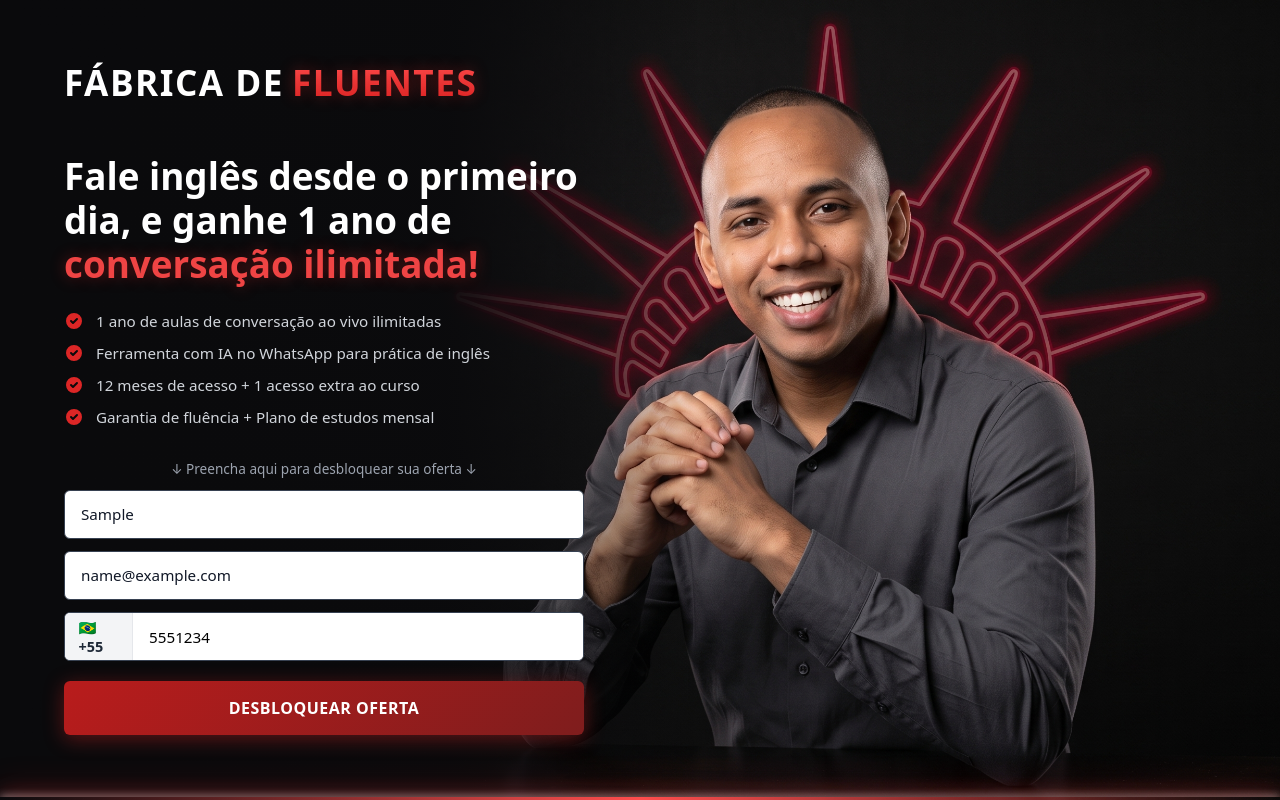
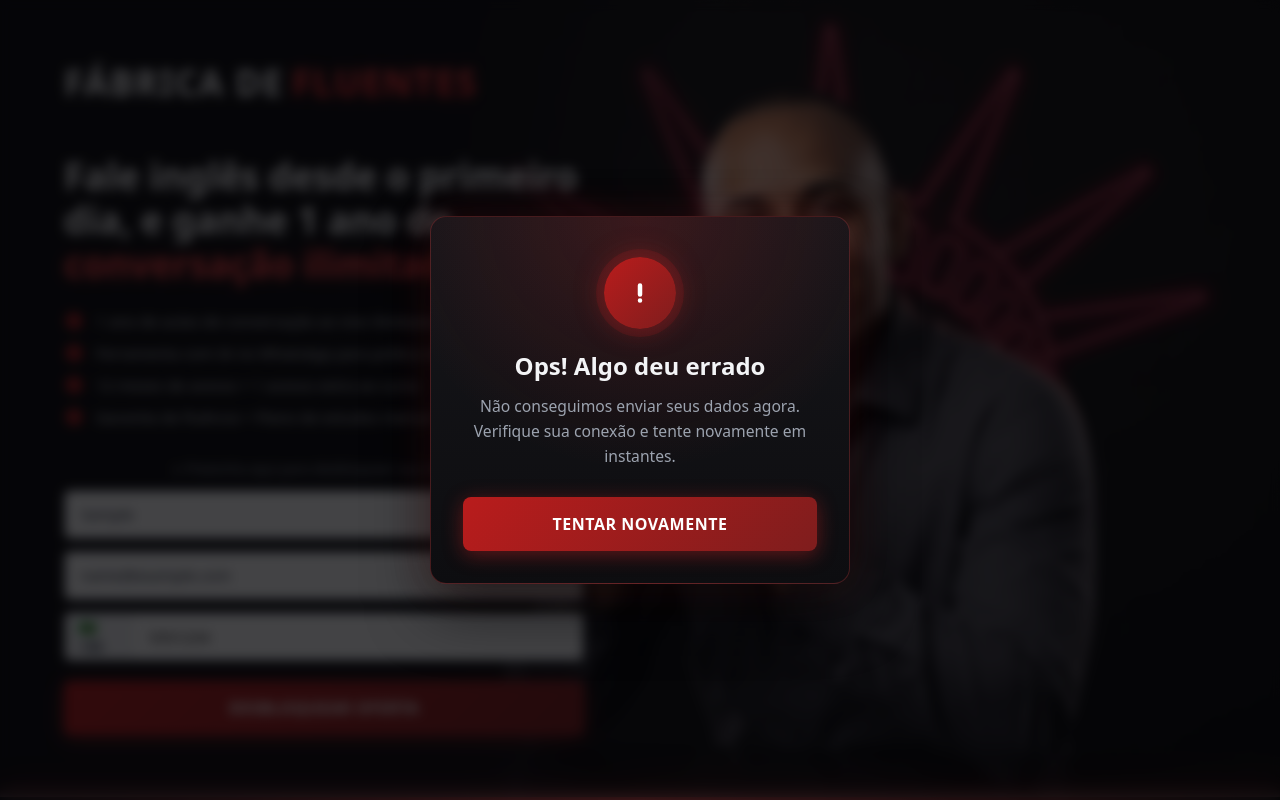
Before and after one commit to DanielSousa07/fabrica-de-fluentes-pre-matricula, a React (Vite) app: page / in a window 1280 px wide. Both pictures are taken after typing "Sample", "name@example.com", "5551234" into the empty fields and a click on the button "DESBLOQUEAR OFERTA". Shown: the top 800 px of the page. Built offline with nearby package versions, Linux system fonts and the light colour scheme; no server answers.

Commit message:
feat: substitui alert por modal de feedback no envio dos formulários
Centraliza a lógica dos formulários no hook useLeadForm e exibe
FeedbackModal com estados de sucesso e erro.

Co-Authored-By: Claude Opus 5.5 <noreply@anthropic.com>

```diff
--- a/src/components/ComparisonSection/ComparisonSection.jsx
+++ b/src/components/ComparisonSection/ComparisonSection.jsx
@@ -1,29 +1,10 @@
-import { useState } from 'react';
-import { sendLead } from '../../services/sendLead';
+import { useLeadForm } from '../../hooks/useLeadForm';
+import { FeedbackModal } from '../ui/FeedbackModal';
 import styles from './ComparisonSection.module.css';
 
 export function ComparisonSection() {
-  const [formData, setFormData] = useState({ name: '', email: '', phone: '' });
-  const [isSending, setIsSending] = useState(false);
-
-  const handleChange = (e) => {
-    const { name, value } = e.target;
-    setFormData((prev) => ({ ...prev, [name]: value }));
-  };
-
-  const handleSubmit = async (e) => {
-    e.preventDefault();
-    setIsSending(true);
-    try {
-      await sendLead(formData, 'Formulário de pré-matrícula');
-      alert('Vaga garantida com sucesso!');
-      setFormData({ name: '', email: '', phone: '' });
-    } catch {
-      alert('Não foi possível enviar. Tente novamente em instantes.');
-    } finally {
-      setIsSending(false);
-    }
-  };
+  const { formData, isSending, feedback, handleChange, handleSubmit, closeFeedback } =
+    useLeadForm('Formulário de pré-matrícula');
 
   return (
     <section className={styles.section}>
@@ -128,6 +109,8 @@ export function ComparisonSection() {
                 {isSending ? 'ENVIANDO...' : 'GARANTIR VAGA'}
               </button>
             </form>
+
+            <FeedbackModal feedback={feedback} successTitle="Vaga garantida!" onClose={closeFeedback} />
           </div>
         </div>
 
--- a/src/components/Hero/LeadForm.jsx
+++ b/src/components/Hero/LeadForm.jsx
@@ -1,29 +1,10 @@
-import { useState } from 'react';
-import { sendLead } from '../../services/sendLead';
+import { useLeadForm } from '../../hooks/useLeadForm';
+import { FeedbackModal } from '../ui/FeedbackModal';
 import styles from './LeadForm.module.css';
 
 export function LeadForm({ onSubmit }) {
-  const [formData, setFormData] = useState({ name: '', email: '', phone: '' });
-  const [isSending, setIsSending] = useState(false);
-
-  const handleChange = (e) => {
-    const { name, value } = e.target;
-    setFormData((prev) => ({ ...prev, [name]: value }));
-  };
-
-  const handleSubmit = async (e) => {
-    e.preventDefault();
-    setIsSending(true);
-    try {
-      await sendLead(formData, 'Formulário do topo');
-      alert('Oferta solicitada com sucesso!');
-      setFormData({ name: '', email: '', phone: '' });
-    } catch {
-      alert('Não foi possível enviar. Tente novamente em instantes.');
-    } finally {
-      setIsSending(false);
-    }
-  };
+  const { formData, isSending, feedback, handleChange, handleSubmit, closeFeedback } =
+    useLeadForm('Formulário do topo');
 
   return (
     <div className={styles.formContainer}>
@@ -54,6 +35,8 @@ export function LeadForm({ onSubmit }) {
           {isSending ? 'ENVIANDO...' : 'DESBLOQUEAR OFERTA'}
         </button>
       </form>
+
+      <FeedbackModal feedback={feedback} successTitle="Oferta solicitada!" onClose={closeFeedback} />
     </div>
   );
 }
--- /dev/null
+++ b/src/components/ui/FeedbackModal.jsx
@@ -0,0 +1,69 @@
+import { useEffect, useRef } from 'react';
+import { createPortal } from 'react-dom';
+import styles from './FeedbackModal.module.css';
+
+export function FeedbackModal({ feedback, successTitle, onClose }) {
+  const buttonRef = useRef(null);
+
+  useEffect(() => {
+    if (!feedback) return;
+    buttonRef.current?.focus();
+    const handleKey = (e) => e.key === 'Escape' && onClose();
+    document.addEventListener('keydown', handleKey);
+    document.body.style.overflow = 'hidden';
+    return () => {
+      document.removeEventListener('keydown', handleKey);
+      document.body.style.overflow = '';
+    };
+  }, [feedback, onClose]);
+
+  if (!feedback) return null;
+
+  const isSuccess = feedback.type === 'success';
+  const firstName = feedback.name?.split(' ')[0];
+
+  return createPortal(
+    <div className={styles.backdrop} onClick={onClose}>
+      <div
+        className={styles.modal}
+        role="dialog"
+        aria-modal="true"
+        aria-labelledby="feedback-title"
+        onClick={(e) => e.stopPropagation()}
+      >
+        <div className={isSuccess ? styles.iconSuccess : styles.iconError}>
+          {isSuccess ? (
+            <svg viewBox="0 0 24 24" fill="none" stroke="currentColor" strokeWidth="3" strokeLinecap="round" strokeLinejoin="round">
+              <path className={styles.checkPath} d="M5 12.5l4.5 4.5L19 7.5" />
+            </svg>
+          ) : (
+            <svg viewBox="0 0 24 24" fill="none" stroke="currentColor" strokeWidth="3" strokeLinecap="round">
+              <path d="M12 7v6M12 17h.01" />
+            </svg>
+          )}
+        </div>
+
+        <h3 id="feedback-title" className={styles.title}>
+          {isSuccess ? successTitle : 'Ops! Algo deu errado'}
+        </h3>
+
+        <p className={styles.text}>
+          {isSuccess ? (
+            <>
+              {firstName ? <>Obrigado, <strong>{firstName}</strong>! </> : 'Obrigado! '}
+              Recebemos seus dados e em breve você receberá todos os detalhes da sua{' '}
+              <span className={styles.highlight}>oferta exclusiva</span>.
+            </>
+          ) : (
+            'Não conseguimos enviar seus dados agora. Verifique sua conexão e tente novamente em instantes.'
+          )}
+        </p>
+
+        <button ref={buttonRef} type="button" className={styles.button} onClick={onClose}>
+          {isSuccess ? 'PERFEITO!' : 'TENTAR NOVAMENTE'}
+        </button>
+      </div>
+    </div>,
+    document.body
+  );
+}
--- /dev/null
+++ b/src/components/ui/FeedbackModal.module.css
@@ -0,0 +1,145 @@
+.backdrop {
+  position: fixed;
+  inset: 0;
+  z-index: 1000;
+  display: flex;
+  align-items: center;
+  justify-content: center;
+  padding: 1rem;
+  background: rgba(5, 5, 7, 0.75);
+  backdrop-filter: blur(6px);
+  animation: fadeIn 0.2s ease-out;
+}
+
+.modal {
+  position: relative;
+  width: 100%;
+  max-width: 420px;
+  padding: 2.5rem 2rem 2rem;
+  border-radius: 16px;
+  border: 1px solid rgba(239, 68, 68, 0.25);
+  background:
+    radial-gradient(circle at 50% 0%, rgba(220, 38, 38, 0.18) 0%, transparent 60%),
+    linear-gradient(180deg, #16161a 0%, #0d0d10 100%);
+  box-shadow: 0 25px 60px rgba(0, 0, 0, 0.6), 0 0 40px rgba(220, 38, 38, 0.15);
+  text-align: center;
+  animation: popIn 0.35s cubic-bezier(0.34, 1.56, 0.64, 1);
+}
+
+.iconSuccess,
+.iconError {
+  width: 72px;
+  height: 72px;
+  margin: 0 auto 1.25rem;
+  display: flex;
+  align-items: center;
+  justify-content: center;
+  border-radius: 50%;
+  color: #ffffff;
+}
+
+.iconSuccess {
+  background: linear-gradient(135deg, #22c55e 0%, #15803d 100%);
+  box-shadow: 0 0 0 8px rgba(34, 197, 94, 0.12), 0 0 30px rgba(34, 197, 94, 0.35);
+}
+
+.iconError {
+  background: linear-gradient(135deg, #b91c1c 0%, #7f1d1d 100%);
+  box-shadow: 0 0 0 8px rgba(220, 38, 38, 0.12), 0 0 30px var(--red-glow);
+}
+
+.iconSuccess svg,
+.iconError svg {
+  width: 36px;
+  height: 36px;
+}
+
+.checkPath {
+  stroke-dasharray: 24;
+  stroke-dashoffset: 24;
+  animation: drawCheck 0.4s 0.25s ease-out forwards;
+}
+
+.title {
+  margin-bottom: 0.75rem;
+  font-size: 1.5rem;
+  font-weight: 800;
+  color: var(--text-main);
+}
+
+.text {
+  margin-bottom: 1.75rem;
+  font-size: 0.98rem;
+  line-height: 1.6;
+  color: var(--text-muted);
+}
+
+.text strong {
+  color: var(--text-main);
+}
+
+.highlight {
+  color: #ef4444;
+  font-weight: 700;
+}
+
+.button {
+  width: 100%;
+  padding: 1rem;
+  border: none;
+  border-radius: 8px;
+  background: linear-gradient(135deg, #b91c1c 0%, #7f1d1d 100%);
+  color: #ffffff;
+  font-size: 1rem;
+  font-weight: 700;
+  letter-spacing: 0.5px;
+  cursor: pointer;
+  box-shadow: 0 4px 20px var(--red-glow);
+  transition: transform 0.2s, box-shadow 0.2s;
+}
+
+.button:hover {
+  transform: translateY(-2px);
+  box-shadow: 0 6px 28px rgba(220, 38, 38, 0.55);
+}
+
+.button:focus-visible {
+  outline: 2px solid #ef4444;
+  outline-offset: 3px;
+}
+
+@keyframes fadeIn {
+  from { opacity: 0; }
+  to { opacity: 1; }
+}
+
+@keyframes popIn {
+  from { opacity: 0; transform: scale(0.9) translateY(12px); }
+  to { opacity: 1; transform: scale(1) translateY(0); }
+}
+
+@keyframes drawCheck {
+  to { stroke-dashoffset: 0; }
+}
+
+@media (prefers-reduced-motion: reduce) {
+  .backdrop,
+  .modal,
+  .checkPath {
+    animation: none;
+  }
+
+  .checkPath {
+    stroke-dashoffset: 0;
+  }
+}
+
+@media (max-width: 480px) {
+  .modal {
+    padding: 2rem 1.5rem 1.5rem;
+  }
+
+  .title {
+    font-size: 1.3rem;
+  }
+}
--- /dev/null
+++ b/src/hooks/useLeadForm.js
@@ -0,0 +1,33 @@
+import { useCallback, useState } from 'react';
+import { sendLead } from '../services/sendLead';
+
+const EMPTY_FORM = { name: '', email: '', phone: '' };
+
+export function useLeadForm(origem) {
+  const [formData, setFormData] = useState(EMPTY_FORM);
+  const [isSending, setIsSending] = useState(false);
+  const [feedback, setFeedback] = useState(null);
+
+  const handleChange = (e) => {
+    const { name, value } = e.target;
+    setFormData((prev) => ({ ...prev, [name]: value }));
+  };
+
+  const handleSubmit = async (e) => {
+    e.preventDefault();
+    setIsSending(true);
+    try {
+      await sendLead(formData, origem);
+      setFeedback({ type: 'success', name: formData.name.trim() });
+      setFormData(EMPTY_FORM);
+    } catch {
+      setFeedback({ type: 'error' });
+    } finally {
+      setIsSending(false);
+    }
+  };
+
+  const closeFeedback = useCallback(() => setFeedback(null), []);
+
+  return { formData, isSending, feedback, handleChange, handleSubmit, closeFeedback };
+}
```
